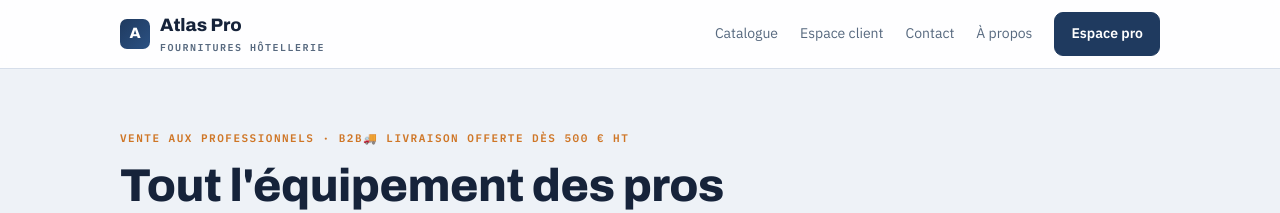
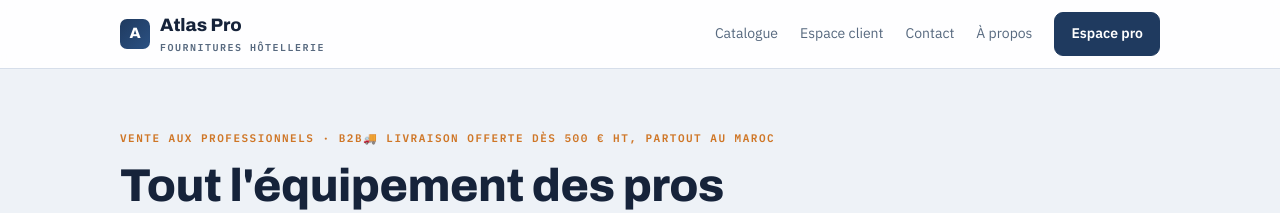
Before and after one commit to bardouniaya0-code/site-b2b, a Next.js app: page / in a window 1280 px wide. Shown: the top 213 px of the page. Built offline with nearby package versions, Linux system fonts and the light colour scheme.

Commit message:
ATLAS-108 : livraison offerte partout au Maroc

```diff
--- a/src/app/page.tsx
+++ b/src/app/page.tsx
@@ -6,7 +6,7 @@ export default function Accueil() {
     <div className="wrap">
       <section className="hero">
         <span className="tag">Vente aux professionnels · B2B</span>
-        <p className="tag">🚚  Livraison offerte dès 500 € HT</p>
+        <p className="tag">🚚  Livraison offerte dès 500 € HT, partout au Maroc</p>
         <h1>Tout l'équipement des pros de l'hôtellerie, livré en 48 h.</h1>
         <p className="lead">
           Atlas Pro livre les restaurants, hôtels et traiteurs : vaisselle, linge, consommables.
```
